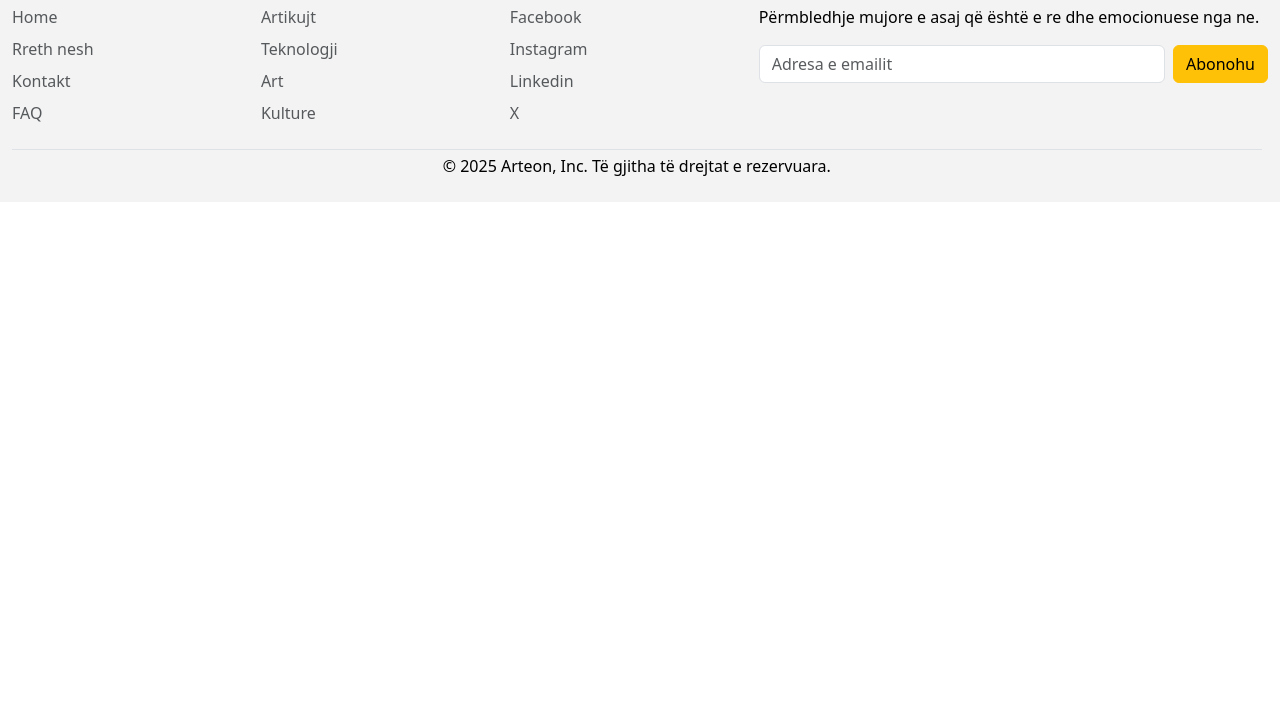
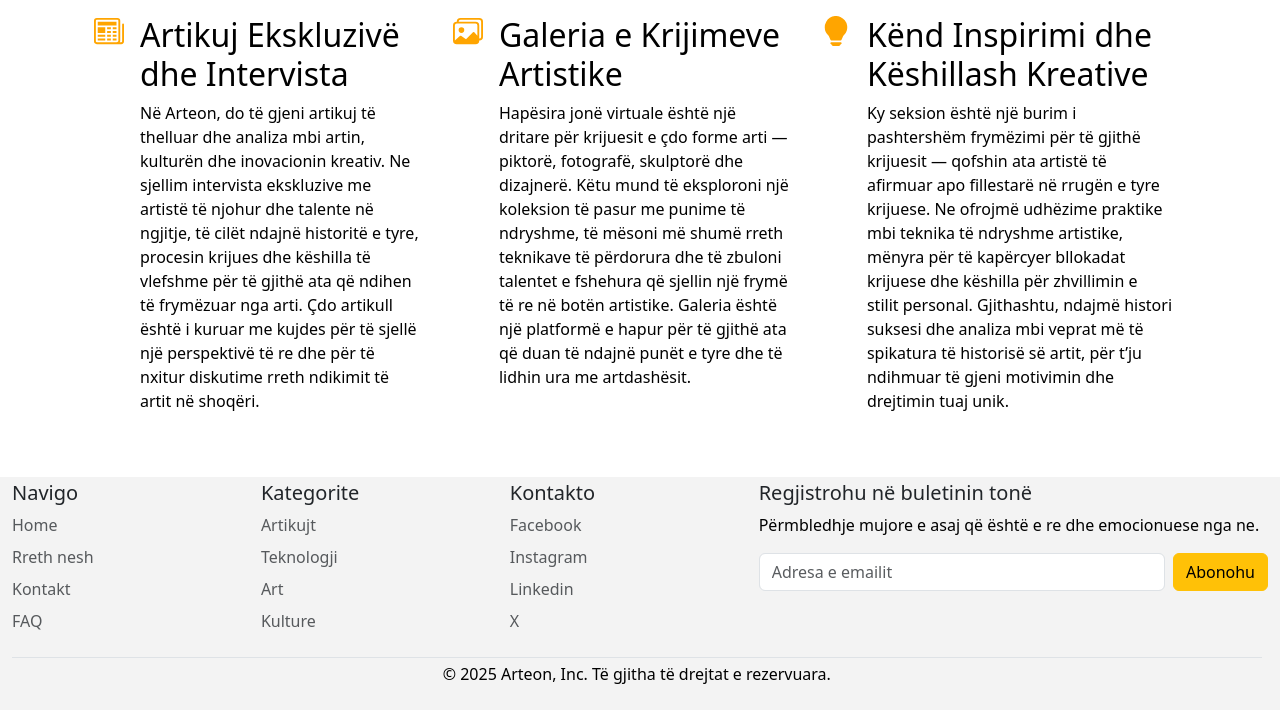
Before and after one commit to risikaja/Arteon, a plain HTML site: page about.html in a window 1280 px wide. Shown: the part 689-1399 px from the top of the page. Before the commit the page ends 891 px from the top, so only its background shows below. Drawn offline with nearby package versions, Linux system fonts and the light colour scheme.

Commit message:
Ended the section 'Cfare do gjeni ne Arteon'

```diff
--- a/about.html
+++ b/about.html
@@ -6,6 +6,7 @@
     <title>Arteon</title>
     <link rel="icon" type="image/x-icon" href="./images/palette.svg" class="palette">
     <link rel="stylesheet" href="./styles/home.css">
+    <link rel="stylesheet" href="./styles/about.css">
     <!-- Bootstrap CSS -->
     <link href="https://cdn.jsdelivr.net/npm/bootstrap@5.3.3/dist/css/bootstrap.min.css" rel="stylesheet" integrity="sha384-QWTKZyjpPEjISv5WaRU9OFeRpok6YctnYmDr5pNlyT2bRjXh0JMhjY6hW+ALEwIH" crossorigin="anonymous">
 </head>
@@ -60,7 +61,7 @@
   </nav>
 
   <!--Hero Section-->
-  <div class="container col-xxl-8 px-4 py-5">
+  <div class="container col-xxl-8 px-4 py-2">
     <div class="row  align-items-center g-5 py-5">
       <div class="col-10 col-sm-8 col-lg-6">
         <img src="images/rreth nesh.jpg" class="d-block mx-lg-auto img-fluid" alt="Bootstrap Themes" width="700" height="500" loading="lazy">
@@ -71,6 +72,64 @@
       </div>
     </div>
   </div>
+
+  <!--Features-->
+  <div class="container px-4 py-5" id="hanging-icons">
+    <h2 class="pb-2 border-bottom">Çfarë do të gjeni në Arteon</h2>
+    <div class="d-flex flex-column flex-lg-row justify-content-between gap-4">
+      <div class="d-flex align-items-start">
+        <div class="icon-square text-body-emphasis d-inline-flex align-items-center justify-content-left fs-4 flex-shrink-0 me-3">
+          <svg xmlns="http://www.w3.org/2000/svg" width="30" height="30" fill="orange" class="bi bi-newspaper" viewBox="0 0 16 16">
+            <path d="M0 2.5A1.5 1.5 0 0 1 1.5 1h11A1.5 1.5 0 0 1 14 2.5v10.528c0 .3-.05.654-.238.972h.738a.5.5 0 0 0 .5-.5v-9a.5.5 0 0 1 1 0v9a1.5 1.5 0 0 1-1.5 1.5H1.497A1.497 1.497 0 0 1 0 13.5zM12 14c.37 0 .654-.211.853-.441.092-.106.147-.279.147-.531V2.5a.5.5 0 0 0-.5-.5h-11a.5.5 0 0 0-.5.5v11c0 .278.223.5.497.5z"/>
+            <path d="M2 3h10v2H2zm0 3h4v3H2zm0 4h4v1H2zm0 2h4v1H2zm5-6h2v1H7zm3 0h2v1h-2zM7 8h2v1H7zm3 0h2v1h-2zm-3 2h2v1H7zm3 0h2v1h-2zm-3 2h2v1H7zm3 0h2v1h-2z"/>
+          </svg>
+        </div>
+        <div>
+          <h3 class="fs-2 text-body-emphasis">Artikuj Ekskluzivë dhe Intervista</h3>
+          <p>Në Arteon, do të gjeni artikuj të thelluar dhe analiza mbi artin, kulturën dhe inovacionin kreativ.
+            Ne sjellim intervista ekskluzive me artistë të njohur dhe talente në ngjitje, të cilët ndajnë historitë e tyre,
+             procesin krijues dhe këshilla të vlefshme për të gjithë ata që ndihen të frymëzuar nga arti. Çdo artikull
+             është i kuruar me kujdes për të sjellë një perspektivë të re dhe për të nxitur diskutime rreth ndikimit të
+             artit në shoqëri.</p>
+        </div>
+      </div>
+
+      <div class="d-flex align-items-start">
+        <div class="icon-square text-body-emphasis d-inline-flex align-items-center justify-content-center fs-4 flex-shrink-0 me-3">
+          <svg xmlns="http://www.w3.org/2000/svg" width="30" height="30" fill="orange" class="bi bi-images" viewBox="0 0 16 16">
+            <path d="M4.502 9a1.5 1.5 0 1 0 0-3 1.5 1.5 0 0 0 0 3"/>
+            <path d="M14.002 13a2 2 0 0 1-2 2h-10a2 2 0 0 1-2-2V5A2 2 0 0 1 2 3a2 2 0 0 1 2-2h10a2 2 0 0 1 2 2v8a2 2 0 0 1-1.998 2M14 2H4a1 1 0 0 0-1 1h9.002a2 2 0 0 1 2 2v7A1 1 0 0 0 15 11V3a1 1 0 0 0-1-1M2.002 4a1 1 0 0 0-1 1v8l2.646-2.354a.5.5 0 0 1 .63-.062l2.66 1.773 3.71-3.71a.5.5 0 0 1 .577-.094l1.777 1.947V5a1 1 0 0 0-1-1z"/>
+          </svg>
+        </div>
+        <div>
+          <h3 class="fs-2 text-body-emphasis">Galeria e Krijimeve Artistike</h3>
+          <p>Hapësira jonë virtuale është një dritare për krijuesit e çdo forme arti — piktorë, fotografë, skulptorë dhe
+            dizajnerë. Këtu mund të eksploroni një koleksion të pasur me punime të ndryshme, të mësoni më shumë rreth
+            teknikave të përdorura dhe të zbuloni talentet e fshehura që sjellin një frymë të re në botën artistike.
+            Galeria është një platformë e hapur për të gjithë ata që duan të ndajnë punët e tyre dhe të lidhin ura me
+            artdashësit.</p>
+        </div>
+      </div>
+
+      <div class="d-flex align-items-start">
+        <div class="icon-square text-body-emphasis d-inline-flex align-items-center justify-content-center fs-4 flex-shrink-0 me-3">
+          <svg xmlns="http://www.w3.org/2000/svg" width="30" height="30" fill="orange" class="bi bi-lightbulb-fill" viewBox="0 0 16 16">
+            <path d="M2 6a6 6 0 1 1 10.174 4.31c-.203.196-.359.4-.453.619l-.762 1.769A.5.5 0 0 1 10.5 13h-5a.5.5 0 0 1-.46-.302l-.761-1.77a2 2 0 0 0-.453-.618A5.98 5.98 0 0 1 2 6m3 8.5a.5.5 0 0 1 .5-.5h5a.5.5 0 0 1 0 1l-.224.447a1 1 0 0 1-.894.553H6.618a1 1 0 0 1-.894-.553L5.5 15a.5.5 0 0 1-.5-.5"/>
+          </svg>
+        </div>
+        <div>
+          <h3 class="fs-2 text-body-emphasis">Kënd Inspirimi dhe Këshillash Kreative</h3>
+          <p>Ky seksion është një burim i pashtershëm frymëzimi për të gjithë krijuesit — qofshin ata artistë të
+            afirmuar apo fillestarë në rrugën e tyre krijuese. Ne ofrojmë udhëzime praktike mbi teknika të ndryshme
+            artistike, mënyra për të kapërcyer bllokadat krijuese dhe këshilla për zhvillimin e stilit personal.
+            Gjithashtu, ndajmë histori suksesi dhe analiza mbi veprat më të spikatura të historisë së artit, për t’ju
+            ndihmuar të gjeni motivimin dhe drejtimin tuaj unik.</p>
+        </div>
+      </div>
+    </div>
+</div>
+
+
 
 
   <!--Footer-->
--- /dev/null
+++ b/styles/about.css
@@ -0,0 +1,3 @@
+.border-bottom{
+    margin-bottom: 2rem;
+}
```
Lines whose indentation alone changed are shown as unchanged.
